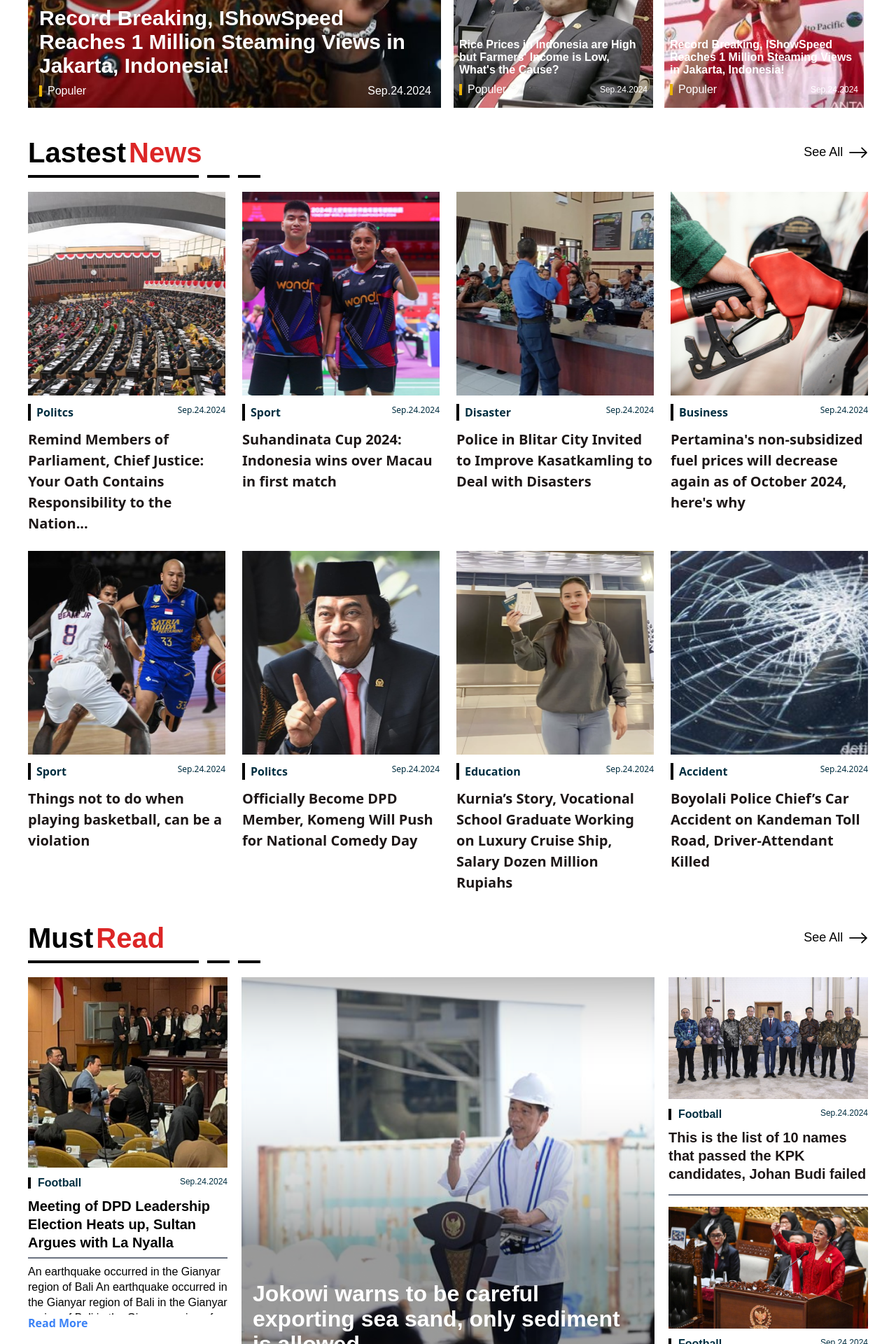
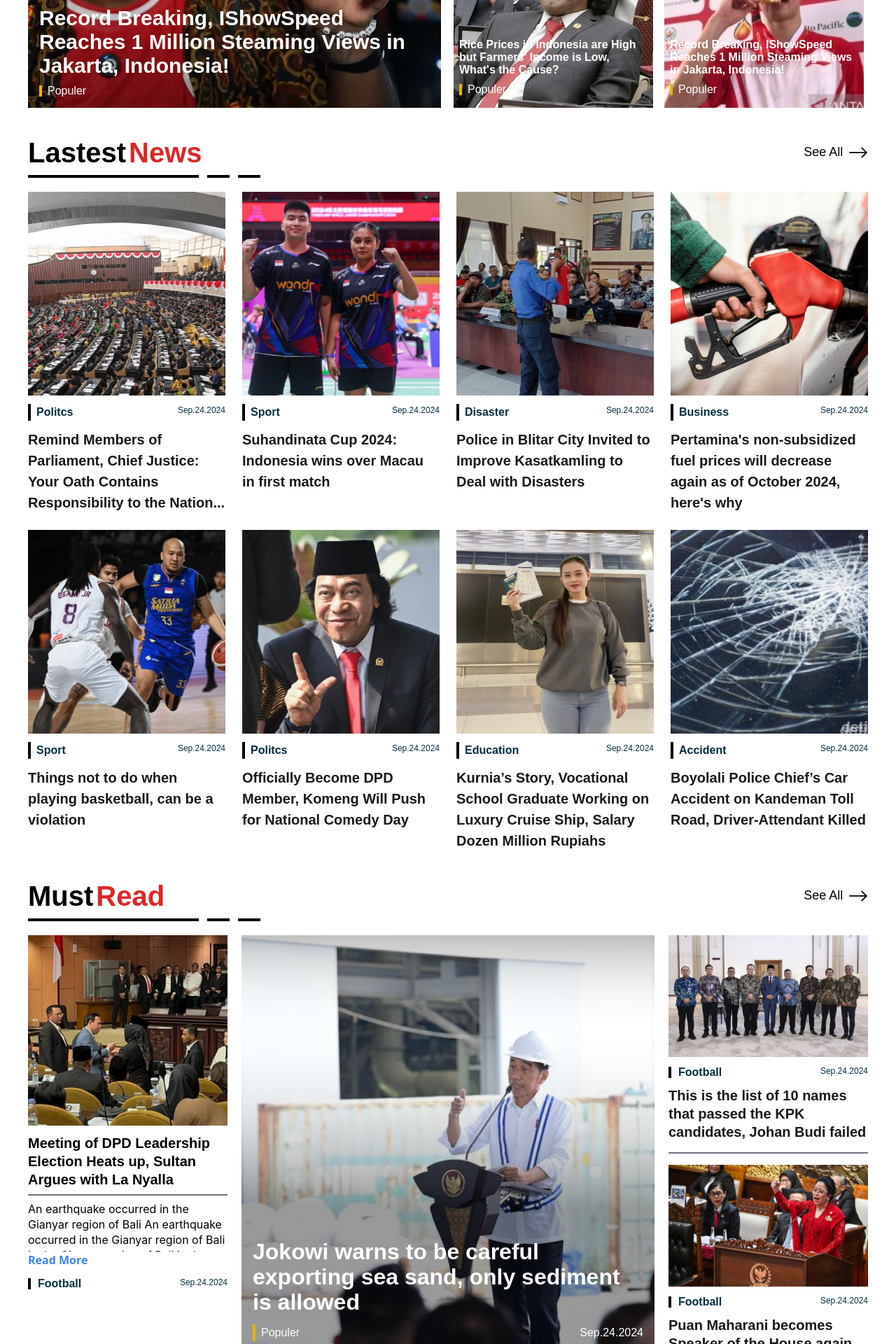
Before and after one commit to afahmi31/mcd-news-template-vue, a Vue app: page / in a window 1280 px wide. Shown: the part 660-2580 px from the top of the page at 70% size. Built offline with nearby package versions, Linux system fonts and the light colour scheme.

Commit message:
home page

```diff
--- a/src/component/Hotnews.vue
+++ b/src/component/Hotnews.vue
@@ -26,7 +26,7 @@ export default {
                         <div class="border-l-4 border-yellow-500 pl-2">
                             <p class="font-medium text-white text-[16px] leading-[16px] font-bricolage">Populer</p>
                         </div>
-                        <p class="hidden md:block text-[16px] leading-[16px] text-white font-bricolage ml-4">Sep.24.2024</p>
+                        <!-- <p class="hidden md:block text-[16px] leading-[16px] text-white font-bricolage ml-4">Sep.24.2024</p> -->
                     </div>
                 </div>
             </div>
@@ -42,7 +42,7 @@ export default {
                             <div class="border-l-4 border-yellow-500 pl-2">
                                 <p class="font-medium text-white text-[16px] leading-[16px] font-bricolage">Populer</p>
                             </div>
-                            <p class="hidden md:block text-[16px] leading-[16px] text-white font-bricolage ml-4">Sep.24.2024</p>
+                            <!-- <p class="hidden md:block text-[16px] leading-[16px] text-white font-bricolage ml-4">Sep.24.2024</p> -->
                         </div>
                     </div>
                 </div>
@@ -58,7 +58,7 @@ export default {
                                     <div class="border-l-4 border-yellow-500 pl-2">
                                         <p class="font-medium text-white text-[16px] leading-[16px] font-bricolage">Populer</p>
                                     </div>
-                                    <p class="hidden md:block text-[12px] leading-[16px] text-white font-bricolage ml-4">Sep.24.2024</p>
+                                    <!-- <p class="hidden md:block text-[12px] leading-[16px] text-white font-bricolage ml-4">Sep.24.2024</p> -->
                                 </div>
                         </div>
                     </div>
@@ -72,7 +72,7 @@ export default {
                                     <div class="border-l-4 border-yellow-500 pl-2">
                                         <p class="font-medium text-white text-[16px] leading-[16px] font-bricolage">Populer</p>
                                     </div>
-                                    <p class="hidden md:block text-[12px] leading-[16px] text-white font-bricolage ml-4">Sep.24.2024</p>
+                                    <!-- <p class="hidden md:block text-[12px] leading-[16px] text-white font-bricolage ml-4">Sep.24.2024</p> -->
                                 </div>
                         </div>
                     </div>
--- a/src/component/Lastest.vue
+++ b/src/component/Lastest.vue
@@ -102,26 +102,26 @@ export default {
                     <div class="hidden md:block mt-3">
                         <div class="flex justify-between">
                             <div class="border-l-4 border-black">
-                                <p class="ml-2 text-[14px] md:text-[16px] font-bold text-[#002E40]">{{ card.author }}
+                                <p class="ml-2 text-[14px] md:text-[16px] font-bold text-[#002E40] font-bricolage">{{ card.author }}
                                 </p>
                             </div>
-                            <p class="text-[12px] text-[#002E40]">{{ card.date }}</p>
+                            <p class="text-[12px] text-[#002E40] font-bricolage">{{ card.date }}</p>
                         </div>
-                        <p class="text-[12px] md:text-[20px] font-semibold text-[#1D1717] mt-3">
+                        <p class="text-[12px] md:text-[20px] font-semibold font-bricolage text-[#1D1717] mt-3">
                             {{ card.title }}
                         </p>
                     </div>
                     <div class=" md:hidden h-full flex flex-col justify-around ">
-                        <p class="text-[12px] font-semibold text-[#1D1717] my-3">
+                        <p class="text-[12px] font-semibold text-[#1D1717] font-bricolage my-3">
                             {{ card.title }}
                         </p>
                         <div class="flex justify-between items-center mt-auto">
                             <div class="border-l-4 border-black">
-                                <p class="ml-2 text-[14px] font-bold text-[#002E40]">
+                                <p class="ml-2 text-[14px] font-bold font-bricolage text-[#002E40]">
                                     {{ card.author }}
                                 </p>
                             </div>
-                            <p class="text-[12px] text-[#002E40]">{{ card.date }}</p>
+                            <p class="text-[12px] text-[#002E40] font-bricolage">{{ card.date }}</p>
                         </div>
                     </div>
 
--- a/src/component/Mustread.vue
+++ b/src/component/Mustread.vue
@@ -49,17 +49,19 @@ export default {
         <div class="container lg:max-w-[1200px] mx-auto">
             <div class="grid grid-cols-2 md:grid-cols-2 px-[24px] md:px-0">
                 <div class="flex gap-1 flex-wrap">
-                    <h1 class="text-[18px] leading-[21.6px] md:text-[40px] md:leading-[48px] font-semibold font-bricolage text-black">
+                    <h1
+                        class="text-[18px] leading-[21.6px] md:text-[40px] md:leading-[48px] font-semibold font-bricolage text-black">
                         {{ mustread.judul_must || '.' }}
                     </h1>
-                <h1 class="text-[18px] leading-[21.6px] md:text-[40px] md:leading-[48px] font-semibold font-bricolage text-red-600">
+                    <h1
+                        class="text-[18px] leading-[21.6px] md:text-[40px] md:leading-[48px] font-semibold font-bricolage text-red-600">
                         {{ mustread.judul_read || '.' }}
                     </h1>
                 </div>
                 <div class="flex justify-end items-center">
-                <div class="flex items-center justify-center">
+                    <div class=" flex items-center justify-center">
                         <p class="text-black text-[12] leading-[14.4px] md:text-[18px] md:leading-[21.6px] font-bricolage pr-[8px]">See All</p>
-                        <img class="w-[14px] h-[9.44px] md:w-[27.7px] md:h-[16.51px]" src="/svg/panah-kanan.svg" alt="Arrow Icon"
+                        <img class="w-[14px] h-[9.44px] md:w-[27.7px] md:h-[16.51px]" src="/svg/panah-kanan.svg" alt="Arrow Icon" />
                     </div>
                     </div>
                 </div>
@@ -75,6 +77,23 @@ export default {
                     <div class=" order-2  col-span-6 md:col-span-3 items-center pl-[24px] md:px-0 ">
                         <div class="w-full h-auto">
                             <img :src="mustread.image_kiri.url" alt="image" class="w-full h-auto" />
+
+                            <h2
+                                class="text-[16px] leading-[20.8px] md:text-[20px] md:leading-[26px] font-semibold font-bricolage mt-3">
+                                {{ mustread.judul_text_kiri || '.' }}
+                            </h2>
+                            <div class="border-t-2 border-gray-500 my-2"></div>
+                            <p id="readMoreText"
+                                class="text-[14px] leading-[22px] md:text-[16px] md:leading-[22px] font-inter overflow-hidden transition-all duration-300 ease-in-out"
+                                :class="readMoreText ? 'max-h-full' : 'max-h-[4.5rem]'">
+                                {{ mustread.desciption_text_kiri || '.' }}
+                            </p>
+
+                            <button id="readMoreBtn"
+                                class=" text-blue-500 font-semibold hover:underline focus:outline-none"
+                                @click="toggleReadMore">
+                                {{ readMoreText ? 'Read Less' : 'Read More' }}
+                            </button>
                             <div class="flex justify-between mt-[14px]">
                                 <div class="border-l-4 border-black">
                                     <p
@@ -86,28 +105,14 @@ export default {
                                     {{ mustread.text_kiri || '.' }}
                                 </p>
                             </div>
-                    <h2
-                        class="text-[16px] leading-[20.8px] md:text-[20px] md:leading-[26px] font-semibold font-bricolage mt-3">
-                        {{ mustread.judul_text_kiri || '.' }}
-                    </h2>
-                    <div class="border-t-2 border-gray-500 my-2"></div>
-                    <p id="readMoreText"
-                        class="text-[14px] leading-[22px] md:text-[16px] md:leading-[22px] font-bricolage overflow-hidden transition-all duration-300 ease-in-out"
-                        :class="readMoreText ? 'max-h-full' : 'max-h-[4.5rem]'">
-                        {{ mustread.desciption_text_kiri || '.' }}
-                    </p>
-
-                    <button id="readMoreBtn" class=" text-blue-500 font-semibold hover:underline focus:outline-none"
-                        @click="toggleReadMore">
-                        {{ readMoreText ? 'Read Less' : 'Read More' }}
-                    </button>
                         </div>
                     </div>
                     <!-- bagian tengah -->
                     <div class=" order-1 md:order-2 col-span-12 md:col-span-6 relative">
                         <img :src="mustread.image_tengah.url" alt="image" class="w-full h-full object-cover" />
                         <div class="absolute p-4 bottom-0">
-                    <h2 class="md:text-[32px] md:leading-[113%] sm:text-lg font-bold text-white font-bricolage ">
+                            <h2
+                                class="md:text-[32px] md:leading-[113%] sm:text-lg font-bold text-white font-bricolage ">
                                 {{ mustread.judul_text_tengah || '.' }}
                             </h2>
                             <div class="flex items-start justify-between mt-[14px]">
--- a/src/component/Video.vue
+++ b/src/component/Video.vue
@@ -4,7 +4,6 @@ import { ref } from 'vue';
 export default {
   setup() {
     const hero8video = ref({
-      video_hero8: { url: '/video/Money.mp4', thumbnail: '/img/Believer-thumb.jpg' },
       judul_video8: 'M 4.8 Earthquake in Bali September 21, 2024: Analysis of up to 26 Damaged Buildings',
       deskripsi_video_8: 'An earthquake occurred in the Gianyar region of Bali September 21, 2024.An earthquake occurred in the Gianyar region of Bali September 21, 2024.An earthquake occurred in the Gianyar region of Bali September 21, 2024.An earthquake occurred in the Gianyar region of Bali September 21, 2024',
       text_kanan_video8: 'Sport',
@@ -13,21 +12,18 @@ export default {
 
     const hero8VideoData = ref([
       {
-        video_berita_hero8: { url: '/video/Money.mp4', thumbnail: '/img/thumb1.jpg' },
         judul_berita_hero8_video: 'M 4.8 Earthquake in Bali September 21, 2024: Analysis of up to 26 Damaged Buildings',
         title_berita_tengah_hero8: 'An earthquake occurred in the Gianyar region of Bali September 21, 2024.',
         title_berita_bawah_kanan_hero8: 'Sport',
         title_berita_bawah_kiri_hero8: 'Sep.24.2024',
       },
       {
-        video_berita_hero8: { url: '/video/Money.mp4', thumbnail: '/img/thumb2.jpg' },
         judul_berita_hero8_video: 'M 4.8 Earthquake in Bali September 21, 2024: Analysis of up to 26 Damaged Buildings',
         title_berita_tengah_hero8: 'An earthquake occurred in the Gianyar region of Bali September 21, 2024.',
         title_berita_bawah_kanan_hero8: 'Sport',
         title_berita_bawah_kiri_hero8: 'Sep.24.2024',
       },
       {
-        video_berita_hero8: { url: '/video/Money.mp4', thumbnail: '/img/thumb3.jpg' },
         judul_berita_hero8_video: 'M 4.8 Earthquake in Bali September 21, 2024: Analysis of up to 26 Damaged Buildings',
         title_berita_tengah_hero8: 'An earthquake occurred in the Gianyar region of Bali September 21, 2024.',
         title_berita_bawah_kanan_hero8: 'Sport',
@@ -57,12 +53,17 @@ export default {
       <!-- Header -->
       <div class="grid grid-cols-2 md:grid-cols-2 px-[24px] md:px-0">
         <div class="flex gap-1 flex-wrap">
-          <p class="text-[18px] leading-[21.6px] md:text-[40px] md:leading-[48px] font-semibold font-bricolage text-black">Video</p>
-          <p class="text-[18px] leading-[21.6px] md:text-[40px] md:leading-[48px] font-semibold font-bricolage text-red-600">News</p>
+          <p
+            class="text-[18px] leading-[21.6px] md:text-[40px] md:leading-[48px] font-semibold font-bricolage text-black">
+            Video</p>
+          <p
+            class="text-[18px] leading-[21.6px] md:text-[40px] md:leading-[48px] font-semibold font-bricolage text-red-600">
+            News</p>
         </div>
         <div class="flex justify-end items-center">
           <div class="flex items-center justify-center">
-            <p class="text-black text-[12] leading-[14.4px] md:text-[18px] md:leading-[21.6px] font-bricolage pr-[8px]">See All</p>
+            <p class="text-black text-[12] leading-[14.4px] md:text-[18px] md:leading-[21.6px] font-bricolage pr-[8px]">
+              See All</p>
             <img class="w-[14px] h-[9.44px] md:w-[27.7px] md:h-[16.51px]" src="/svg/panah-kanan.svg" alt="Arrow Icon" />
           </div>
         </div>
@@ -79,21 +80,34 @@ export default {
       <div class="grid grid-cols-1 md:grid-cols-2 gap-6 pt-[24px] md:pt-[20px]">
         <!-- Multiple Videos (Desktop View) -->
         <div class="space-mb-6 order-2 md:order-1 px-[24px] md:px-0">
-          <div v-for="(item, index) in hero8VideoData" :key="index" class="Element flex gap-4 items-center justify-center" :class="{ 'no-border': index === hero8VideoData.length - 1 }">
+          <div v-for="(item, index) in hero8VideoData" :key="index"
+            class="Element flex gap-4 items-center justify-center"
+            :class="{ 'no-border': index === hero8VideoData.length - 1 }">
             <div class="relative w-[50%] md:w-[200px]">
-              <video :src="item.video_berita_hero8.url" controls class="w-full h-auto mb-0"></video>
+              <iframe class="w-full h-auto" src="https://www.youtube.com/embed/BM_G2T8dNzU?si=ZEwLGGoksZbyJTcT"
+                title="YouTube video player" frameborder="0"
+                allow="accelerometer; autoplay; clipboard-write; encrypted-media; gyroscope; picture-in-picture; web-share"
+                referrerpolicy="strict-origin-when-cross-origin" allowfullscreen></iframe>
             </div>
             <div class="w-[50%] md:w-[342px] md:h-[160px]">
-              <h2 class="text-[14px] leading-[20px] md:text-[20px] md:leading-[24px] font-bold text-black font-bricolage">{{ item.judul_berita_hero8_video }}</h2>
-              <div class="hidden md:block">
-                <p id="readMoreText" class="mt-[12px] text-[14px] leading-[22px] md:text-[16px] md:leading-[22px] font-bricolage overflow-hidden transition-all duration-300 ease-in-out"
-                :class="readMoreText ? 'max-h-full' : 'max-h-[1.5rem]'">{{ item.title_berita_tengah_hero8 }}</p>
-                <button id="readMoreBtn" class="text-blue-500 font-bricolage font-semibold hover:underline focus:outline-none"
-                @click="toggleReadMore">{{ readMoreText ? 'Read Less' : 'Read More' }}</button>
-              </div>
-              <div class="flex justify-between text-sm text-gray-500 font-bricolage mt-[12px]">
-                <span>{{ item.title_berita_bawah_kanan_hero8 }}</span>
-                <span>{{ item.title_berita_bawah_kiri_hero8 }}</span>
+              <h2
+                class="text-[14px] leading-[20px] md:text-[20px] md:leading-[24px] font-bold text-black font-bricolage">
+                {{ item.judul_berita_hero8_video }}</h2>
+              <!-- <div class="hidden md:block">
+                <p id="readMoreText"
+                  class="mt-[12px] text-[14px] leading-[22px] md:text-[16px] md:leading-[22px] font-bricolage overflow-hidden transition-all duration-300 ease-in-out"
+                  :class="readMoreText ? 'max-h-full' : 'max-h-[1.5rem]'">{{ item.title_berita_tengah_hero8 }}</p>
+                <button id="readMoreBtn"
+                  class="text-blue-500 font-bricolage font-semibold hover:underline focus:outline-none"
+                  @click="toggleReadMore">{{ readMoreText ? 'Read Less' : 'Read More' }}</button>
+              </div> -->
+              <div class="flex items-start justify-between pt-[36px]">
+                <div class="border-l-4 border-yellow-500 pl-2">
+                  <p class="font-medium text-black text-[16px] leading-[16px] font-bricolage">{{
+                    hero8video.text_kanan_video8 }}</p>
+                </div>
+                <p class=" text-[16px] leading-[16px] text-black font-bricolage ml-4">{{
+                  hero8video.text_kiri_video8 }}</p>
               </div>
             </div>
           </div>
@@ -101,17 +115,29 @@ export default {
 
         <!-- Main Video (Desktop View) -->
         <div class="relative order-1">
-          <video :src="hero8video.video_hero8.url" controls class="w-full h-auto"></video>
-          <div class="mt-4 px-[24px] md:px-0">
-            <h2 class="text-[20px] leading-[24px] font-bricolage font-bold text-black">{{ hero8video.judul_video8 }}</h2>
-            <p id="readMoreText" class="mt-[12px] text-[14px] leading-[22px] md:text-[16px] md:leading-[22px] font-bricolage overflow-hidden transition-all duration-300 ease-in-out"
+          <iframe class="w-full h-auto aspect-video object-cover"
+            src="https://www.youtube.com/embed/BM_G2T8dNzU?si=ZEwLGGoksZbyJTcT" title="YouTube video player"
+            frameborder="0"
+            allow="accelerometer; autoplay; clipboard-write; encrypted-media; gyroscope; picture-in-picture; web-share"
+            referrerpolicy="strict-origin-when-cross-origin" allowfullscreen>
+          </iframe>
+          <div class="mt-[34px] px-[24px] md:px-[8px]">
+            <h2 class=" text-[20px] leading-[24px] font-bricolage font-bold text-black">{{ hero8video.judul_video8 }}
+            </h2>
+            <!-- <p id="readMoreText"
+              class="mt-[12px] text-[14px] leading-[22px] md:text-[16px] md:leading-[22px] font-bricolage overflow-hidden transition-all duration-300 ease-in-out"
               :class="readMoreText ? 'max-h-full' : 'max-h-[1.5rem]'">{{ hero8video.deskripsi_video_8 }}</p>
-            <button id="readMoreBtn" class="text-blue-500 font-bricolage font-semibold hover:underline focus:outline-none"
-              @click="toggleReadMore">{{ readMoreText ? 'Read Less' : 'Read More' }}</button>
-            <div class="hidden md:block">
-              <div class="flex justify-between text-sm text-gray-500 font-bricolage mt-[12px]">
-                <span>{{ hero8video.text_kanan_video8 }}</span>
-                <span>{{ hero8video.text_kiri_video8 }}</span>
+            <button id="readMoreBtn"
+              class="text-blue-500 font-bricolage font-semibold hover:underline focus:outline-none"
+              @click="toggleReadMore">{{ readMoreText ? 'Read Less' : 'Read More' }}</button> -->
+            <div class="">
+              <div class="flex items-start justify-between pt-[36px]">
+                <div class="border-l-4 border-yellow-500 pl-2">
+                  <p class="font-medium text-black text-[16px] leading-[16px] font-bricolage">{{
+                    hero8video.text_kanan_video8 }}</p>
+                </div>
+                <p class=" text-[16px] leading-[16px] text-black font-bricolage ml-4">{{
+                  hero8video.text_kiri_video8 }}</p>
               </div>
             </div>
           </div>
@@ -123,12 +149,16 @@ export default {
 
 <style scoped>
 .Element {
-    border-bottom: 2px solid #0000004D;
-    padding-bottom: 10px; /* Tambahkan jarak bawah */
-    padding-top: 10px;    /* Tambahkan jarak atas */
+  border-bottom: 2px solid #0000004D;
+  padding-bottom: 10px;
+  /* Tambahkan jarak bawah */
+  padding-top: 10px;
+  /* Tambahkan jarak atas */
 }
+
 /* Gaya untuk item terakhir (tanpa border) */
 .Element.no-border {
-    border-bottom: none;
+  border-bottom: none;
 }
+
 </style>
```
Lines whose indentation alone changed are shown as unchanged.
